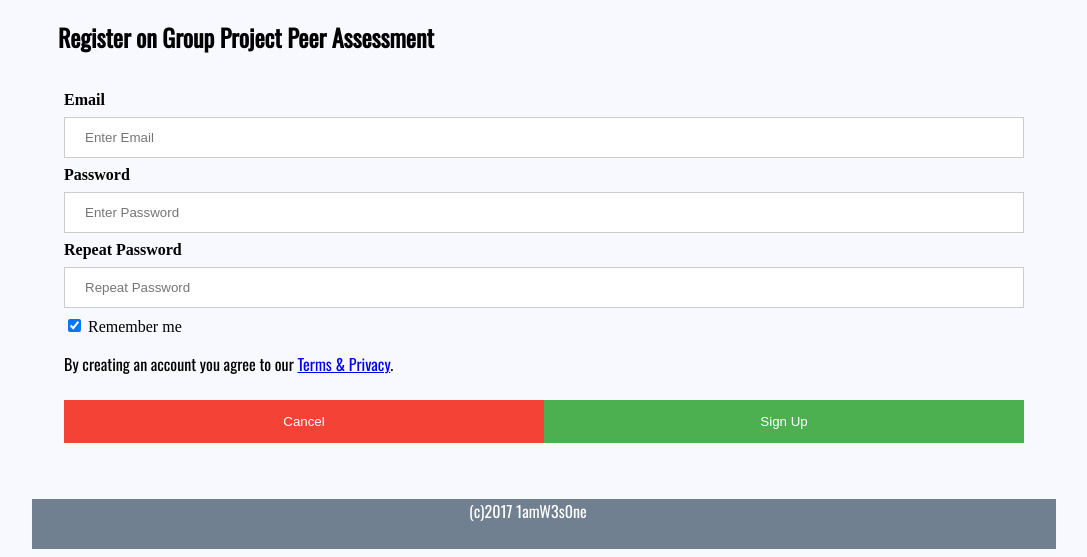
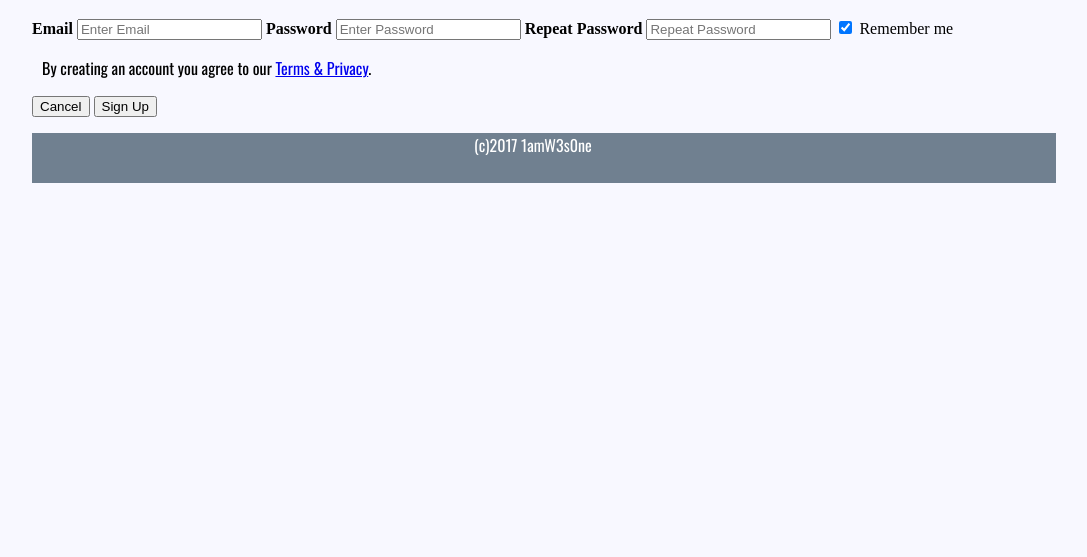
Before and after one commit to weso1888/CMM503-Coursework2, a PHP site: page /register.html in a window 1280 px wide. Shown: the part 510-1067 px from the top of the page, without its empty margins (96-1183 px from the left). After the commit the page ends 693 px from the top, so only its background shows below. Run offline with PHP 8.4, Linux system fonts and the light colour scheme.

Commit message:
register form - 2.1

```diff
--- a/Assets/CSS/style.css
+++ b/Assets/CSS/style.css
@@ -96,7 +96,7 @@ footer>p{
 
 h1 {
     font-family: 'Oswald', sans-serif;
-    font-style: medium;
+    font-style: oblique;
     font-size: 50px;
     padding-left: 30px;
     padding-top: 10px;
@@ -116,7 +116,7 @@ p {
     font-weight: 300;
 }
 
-h2, h5, h2.p, h2.p {
+h2, h5, p {
     padding-left: 10px;
 }
 
@@ -124,6 +124,8 @@ h2, h5, h2.p, h2.p {
 #buttons{
     display:table;
     width:100%;
+    margin-left: auto;
+    margin-right: auto;
 }
 .button1{
     display:table-cell;
@@ -152,57 +154,3 @@ h2, h5, h2.p, h2.p {
 
 
 /*Margin Fixes*/
-
-
-
-/* Full-width input fields */
-input[type=text], input[type=password] {
-    width: 100%;
-    padding: 12px 20px;
-    margin: 8px 0;
-    display: inline-block;
-    border: 1px solid #ccc;
-    box-sizing: border-box;
-}
-
-/* Set a style for all buttons */
-button {
-    background-color: #4CAF50;
-    color: white;
-    padding: 14px 20px;
-    margin: 8px 0;
-    border: none;
-    cursor: pointer;
-    width: 100%;
-}
-
-/* Extra styles for the cancel button */
-.cancelbtn {
-    padding: 14px 20px;
-    background-color: #f44336;
-}
-
-/* Float cancel and signup buttons and add an equal width */
-.cancelbtn,.signupbtn {
-    float: left;
-    width: 50%;
-}
-
-/* Add padding to container elements */
-.container {
-    padding: 16px;
-}
-
-/* Clear floats */
-.clearfix::after {
-    content: "";
-    clear: both;
-    display: table;
-}
-
-/* Change styles for cancel button and signup button on extra small screens */
-@media screen and (max-width: 300px) {
-    .cancelbtn, .signupbtn {
-        width: 100%;
-    }
-}
--- a/index.html
+++ b/index.html
@@ -7,6 +7,7 @@
     <link rel="stylesheet" href="Assets/CSS/unsemantic-grid-responsive-tablet.css">
 
     <style>
+
 
     </style>
 
@@ -58,7 +59,7 @@
     <section class="button2">
         <h4>Administrator Login</h4>
         <p>Click below to be taken to the Administrator login page</p>
-        <input type=button onClick="location.href='login.html'" value='Login'>
+        <input type=button onClick="location.href='login.php'" value='Login'>
     </section>
     <!--Section 3 end-->
 </div>
```
Also changed, not shown: dbconnect.php (added, +26 -0 lines), login.html (deleted, +0 -10 lines), login.php (added, +7 -0 lines).
